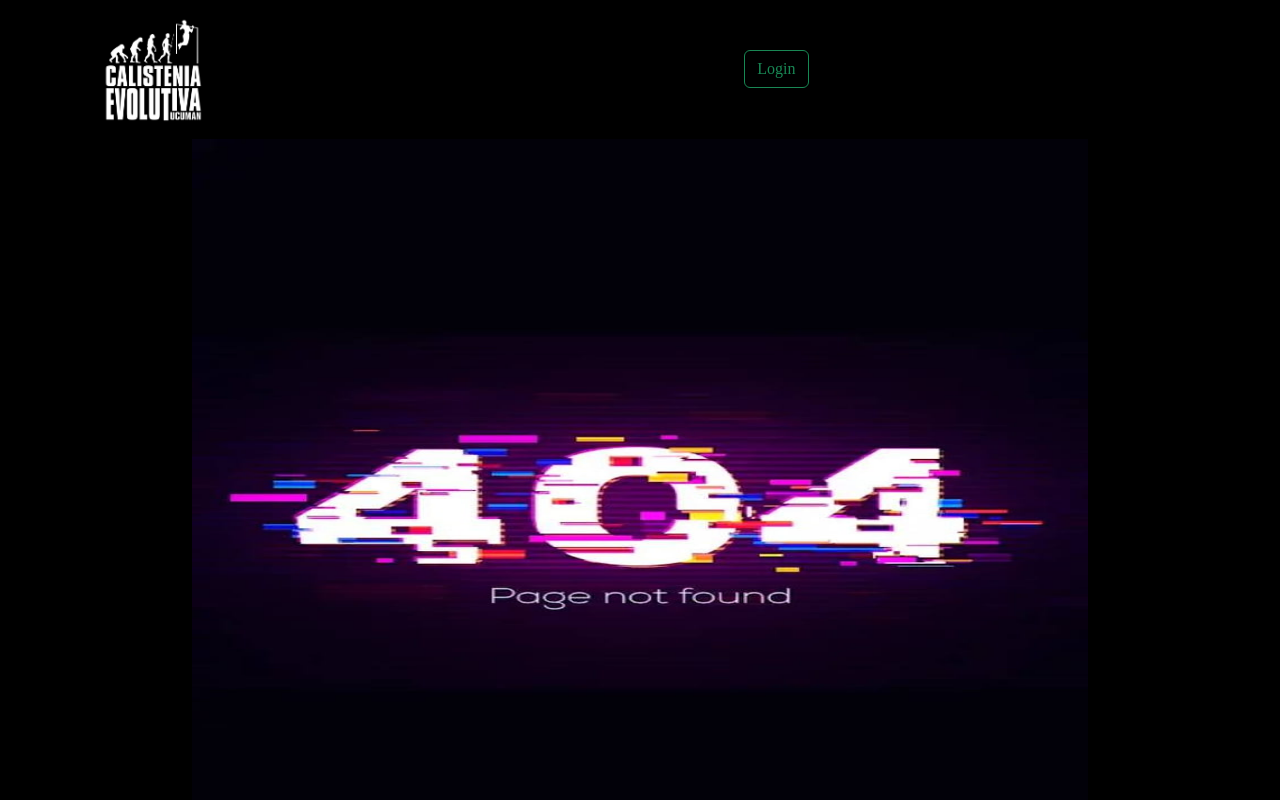
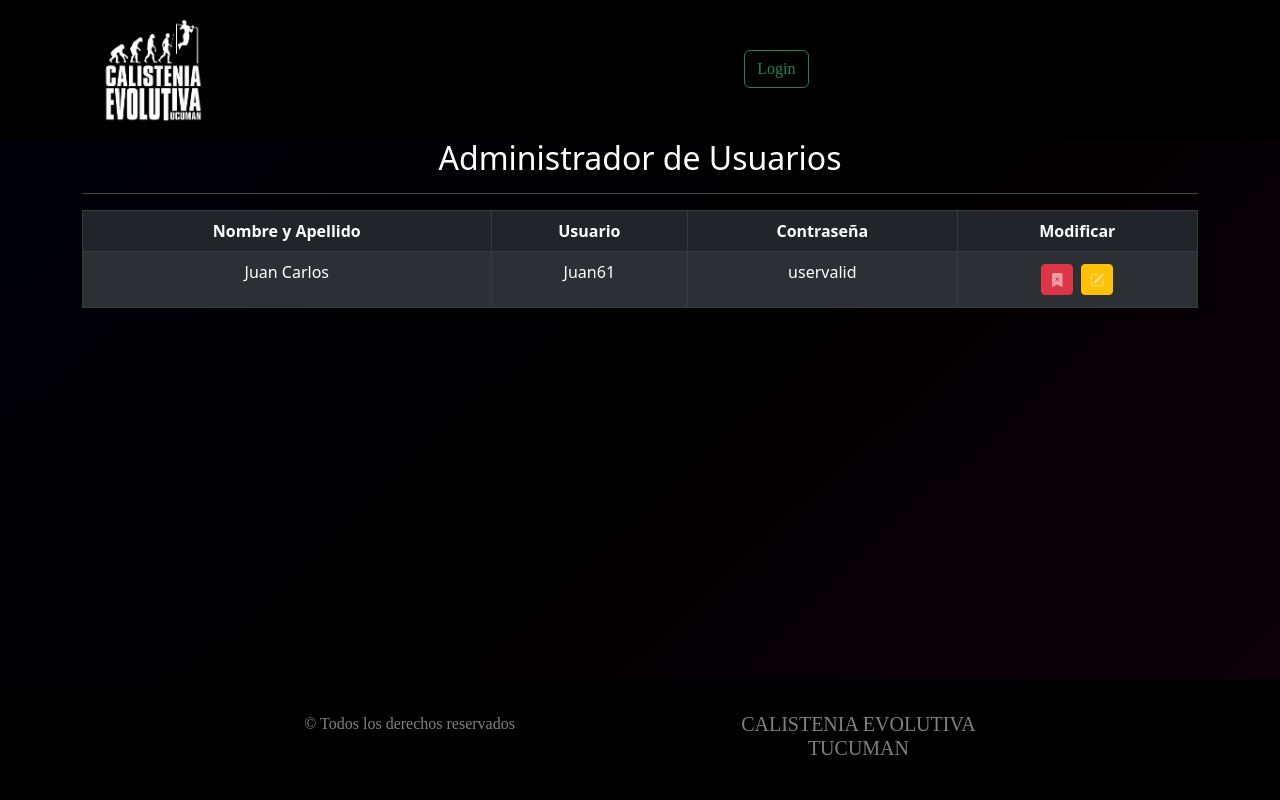
Before and after one commit to jlpereyra22/Calistenia-Evolutiva-Front, a React (Create React App) app: page /adminMaster in a window 1280 px wide. Shown: the top 800 px of the page. Built offline with nearby package versions, Linux system fonts and the light colour scheme; no server answers.

Commit message:
maquetado inicial de la view de adminMaster sin logica

```diff
--- a/src/App.jsx
+++ b/src/App.jsx
@@ -1,19 +1,16 @@
 import { BrowserRouter, Route, Routes } from "react-router-dom";
 import Footer from "./components/commons/Footer";
 import Menu from "./components/commons/Menu";
-import Administrador from "./components/views/Administrador";
 import Error404 from "./components/views/Error404";
 import Home from "./components/views/Home";
-import AgregarCliente from "./components/views/socios/AgregarCliente";
-import EditarCliente from "./components/views/socios/EditarCliente";
 import "bootstrap/dist/css/bootstrap.min.css";
 import "bootstrap-icons/font/bootstrap-icons.css";
 import "../src/app.css";
 import LoginUsser from "./components/views/LoginUsser";
-
 import { useState } from "react";
 import RutasProtegidas from "./components/routes/RutasProtegidas";
 import RutasAdmin from "./components/routes/RutasAdmin";
+import AdminMaster from "./components/views/AdminMaster";
 
 function App() {
   const usuario = JSON.parse(localStorage.getItem("tokenUsuario")) || {};
@@ -36,11 +33,16 @@ function App() {
           element={<LoginUsser setUsuarioLogueado={setUsuarioLogueado} />}
         />
 
-        <Route exact path="administrar/*" element={
-          <RutasProtegidas>
-            <RutasAdmin/>
-          </RutasProtegidas>
-        }/>
+        <Route
+          exact
+          path="administrar/*"
+          element={
+            <RutasProtegidas>
+              <RutasAdmin />
+            </RutasProtegidas>
+          }
+        />
+        <Route exact path="/adminMaster" element={<AdminMaster />} />
       </Routes>
       <Footer />
     </BrowserRouter>
--- a/src/components/helpers/queris.js
+++ b/src/components/helpers/queris.js
@@ -3,11 +3,11 @@
 //const urlCajaDiaria ="http://localhost:3004/cajaDiaria"
 
 //const mongo Local
-const url = process.env.REACT_APP_API_CALISTENIA_CLIENTES;
+const url = process.env.REACT_APP_API_LOCAL_CLIENTE;
 console.log(url)
-const urlCajaDiaria =process.env.REACT_APP_API_CALISTENIA_CAJADIARIA;
+const urlCajaDiaria =process.env.REACT_APP_API_LOCAL_CAJADIARIA;
 console.log(urlCajaDiaria)
-const url_usser = process.env.REACT_APP_API_CALISTENIA_USSER;
+const url_usser = process.env.REACT_APP_API_LOCAL_USSER;
 console.log(url_usser)
 
 //PETICIONES CLIENTES
--- /dev/null
+++ b/src/components/views/AdminMaster.jsx
@@ -0,0 +1,40 @@
+import { Button, Container } from "react-bootstrap";
+import Table from "react-bootstrap/Table";
+
+const AdminMaster = () => {
+  return (
+    <section className="mainSection bgGradient">
+      <Container className="text-center text-white">
+        <h2>Administrador de Usuarios</h2>
+        <hr />
+        <div>
+          <Table striped bordered hover variant="dark">
+            <thead>
+              <tr>
+                <th>Nombre y Apellido</th>
+                <th>Usuario</th>
+                <th>Contraseña</th>
+                <th>Modificar</th>
+              </tr>
+            </thead>
+            <tbody>
+              <tr>
+                <td>Juan Carlos</td>
+                <td>Juan61</td>
+                <td>uservalid</td>
+                <td> <Button variant="danger" className="m-1" size="sm" >
+            <i className="bi bi-bookmark-x-fill  text-white-50"></i>
+          </Button>
+          <Button  className="m-1 btn btn-warning btn-sm" >
+            <i className="bi bi-pencil-square text-white-50"></i>
+          </Button></td>
+              </tr>
+            </tbody>
+          </Table>
+        </div>
+      </Container>
+    </section>
+  );
+};
+
+export default AdminMaster;
```
Also changed, not shown: 1 other file (tests, documents, lock files or other folders).
